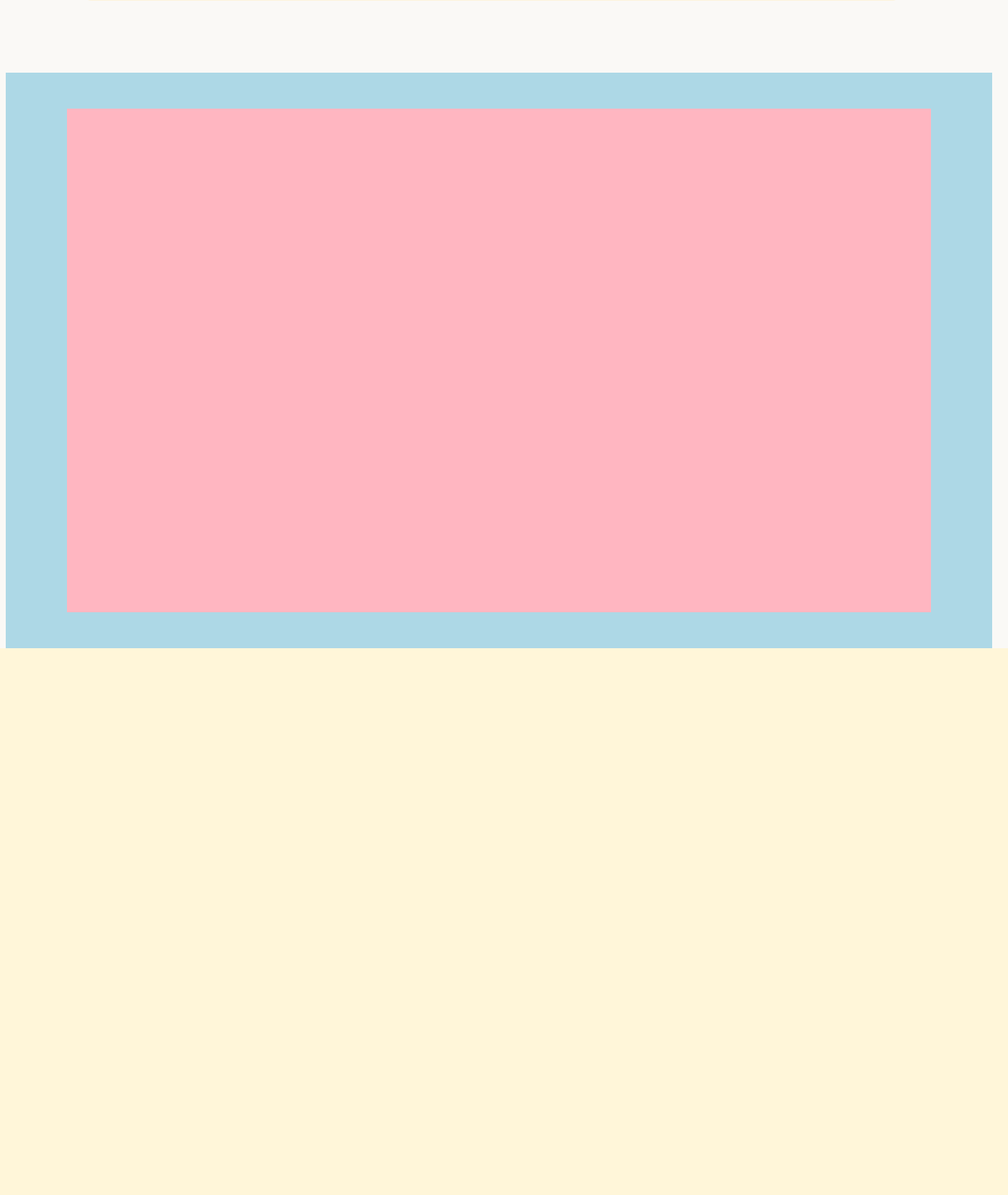
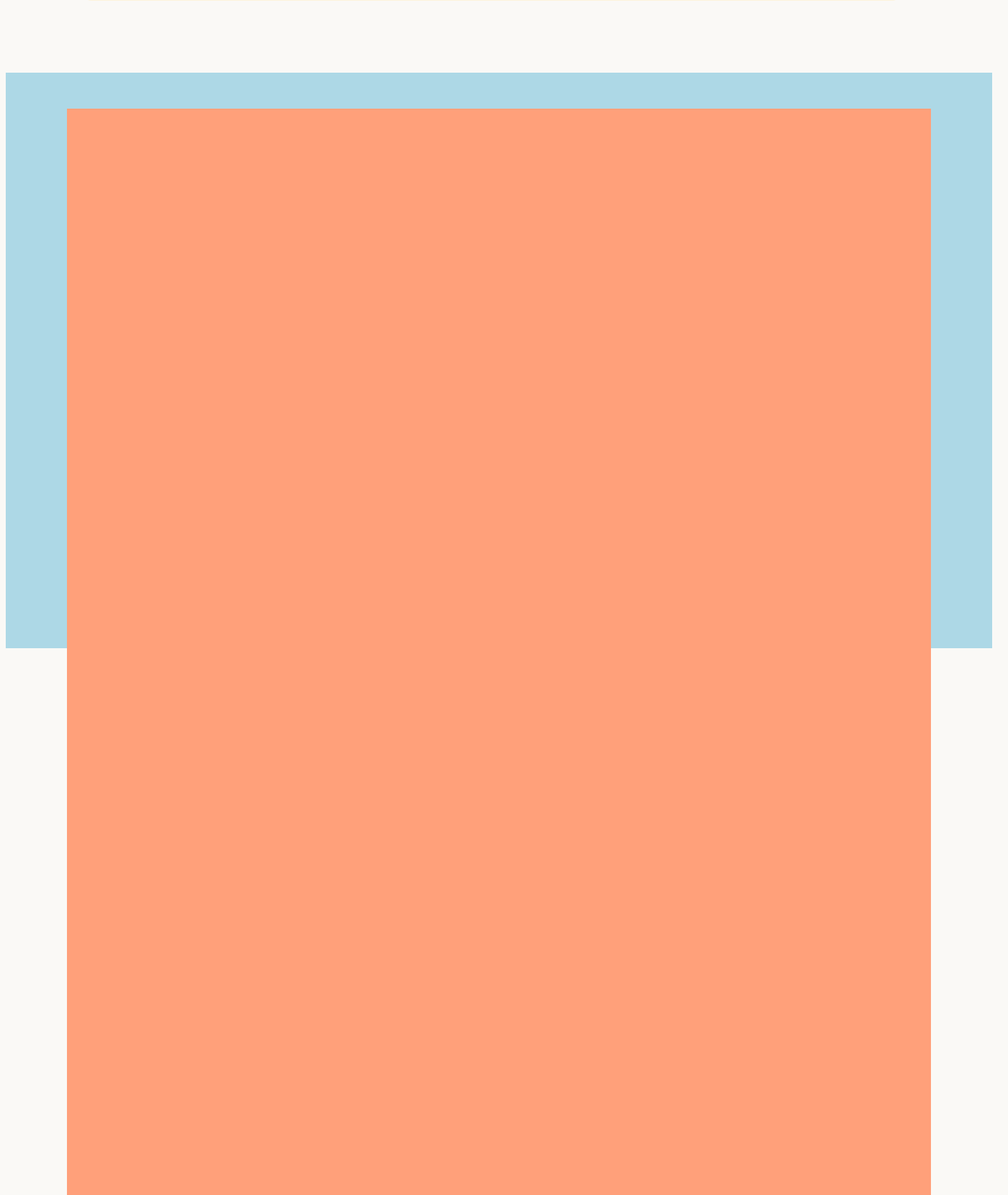
Before and after one commit to dwylagency1-cell/project-with-authentication, a Python web app: template home/templates/home/home.html in a window 1400 px wide. Shown: the part 3907-5568 px from the top of the page at 72% size. Before the commit the page ends 4808 px from the top, so only its background shows below. Run offline with Jinja, Linux system fonts and the light colour scheme; the template is opened without the code that fills it, so the values that code supplies are empty.

Commit message:
home.html

```diff
--- a/home/templates/home/home.html
+++ b/home/templates/home/home.html
@@ -348,6 +348,11 @@
 
     <div class="foot">
         <div class="foot_child">
+            <div style="background-color: lightsalmon;height: 700px;"> </div>
+            <div style="background-color: lightsalmon;height: 700px;"> </div>
+            <div style="background-color: lightsalmon;height: 700px;"> </div>
+            <div style="background-color: lightsalmon;height: 700px;"> </div>
+
 
         </div>
 
```
